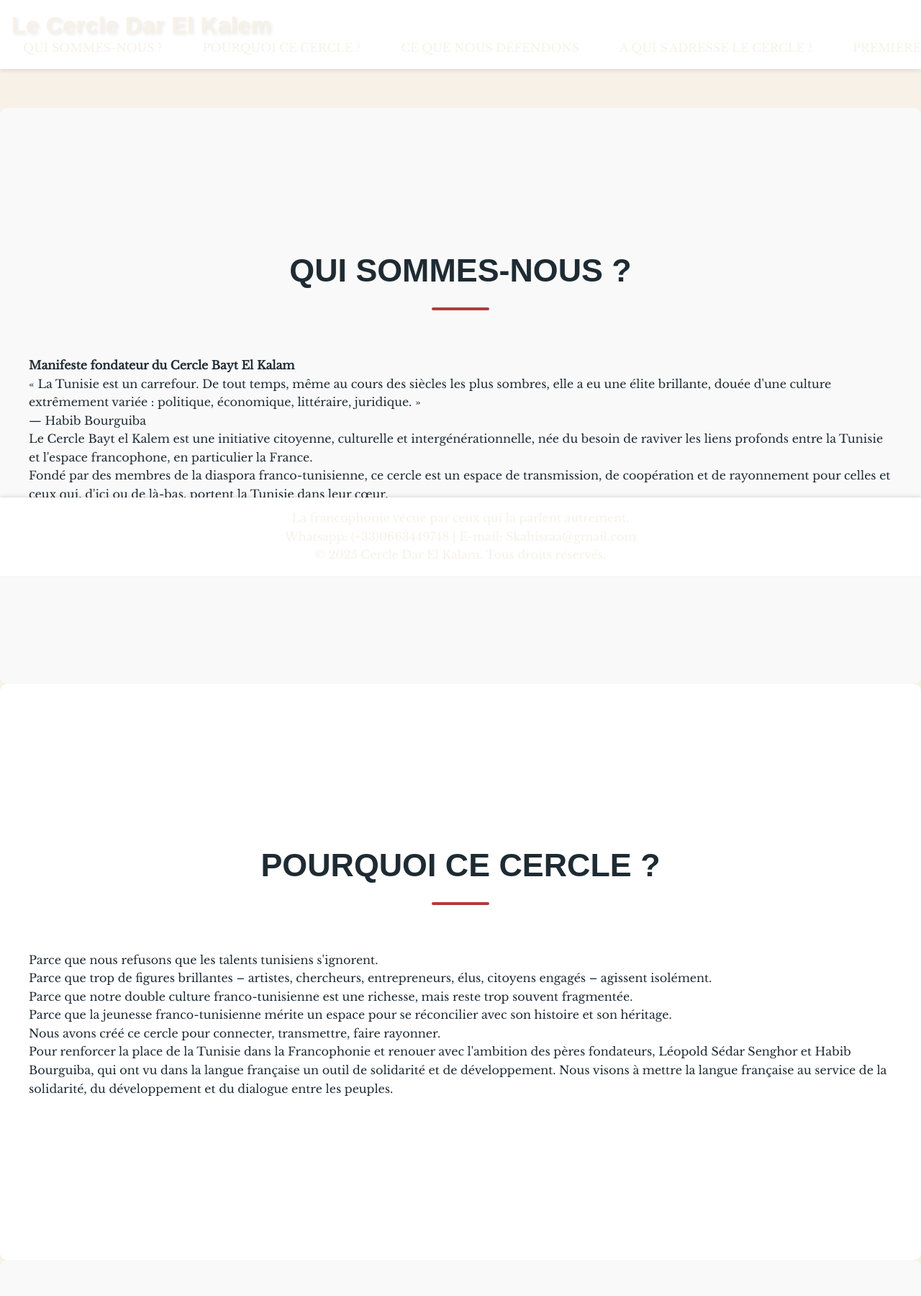
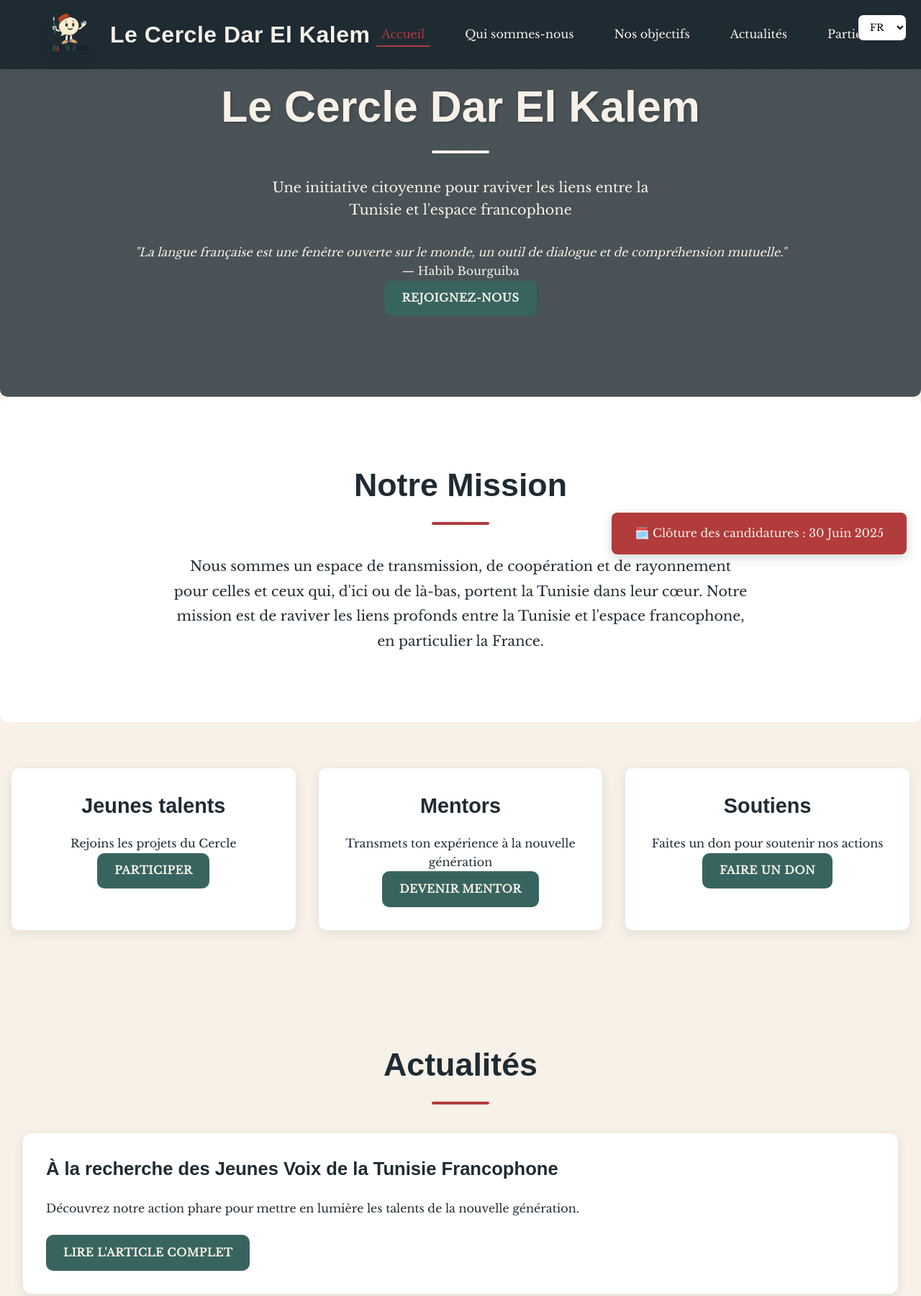
Before and after one commit to IsraaSkh/cercle-dar-el-kalem, a plain HTML site: page index.html in a window 1280 px wide. Shown: the top 1800 px of the page at 72% size. Drawn offline with nearby package versions, Linux system fonts and the light colour scheme.

Commit message:
Update index.html

```diff
--- a/index.html
+++ b/index.html
@@ -3,203 +3,122 @@
 <head>
   <meta charset="UTF-8" />
   <meta name="viewport" content="width=device-width, initial-scale=1.0" />
+  <meta name="description" content="Le Cercle Dar El Kalem - Une initiative culturelle pour connecter la Tunisie au monde francophone" />
   <title>Le Cercle Dar El Kalem</title>
   <link href="https://fonts.googleapis.com/css2?family=Libre+Baskerville&display=swap" rel="stylesheet">
+  <link rel="stylesheet" href="https://cdnjs.cloudflare.com/ajax/libs/font-awesome/6.0.0/css/all.min.css">
   <link rel="stylesheet" href="style.css" />
-  <style>
-    body {
-      margin: 0;
-      padding: 0;
-      overflow-x: hidden;
-    }
-
-    header {
-      position: fixed;
-      top: 0;
-      left: 0;
-      right: 0;
-      background: white;
-      z-index: 100;
-      box-shadow: 0 2px 5px rgba(0,0,0,0.1);
-      padding: 1rem;
-    }
-
-    main {
-      margin-top: 150px;
-      padding: 0;
-    }
-
-    section {
-      min-height: auto;
-      padding: 40px;
-      margin: 0;
-      box-sizing: border-box;
-      position: relative;
-    }
-
-    section:nth-child(odd) {
-      background-color: #f9f9f9;
-    }
-
-    section:nth-child(even) {
-      background-color: white;
-    }
-
-    footer {
-      position: fixed;
-      bottom: 0;
-      left: 0;
-      right: 0;
-      background: white;
-      padding: 1rem;
-      text-align: center;
-      box-shadow: 0 -2px 5px rgba(0,0,0,0.1);
-      z-index: 100;
-    }
-
-    @media (min-width: 768px) {
-      section {
-        min-height: 100vh;
-        display: flex;
-        flex-direction: column;
-        justify-content: center;
-      }
-    }
-
-    @media print {
-      section {
-        page-break-before: always;
-        page-break-after: always;
-        page-break-inside: avoid;
-      }
-      section:first-of-type {
-        page-break-before: avoid;
-      }
-    }
-  </style>
 </head>
 <body>
+  <div class="language-selector">
+    <select onchange="changeLanguage(this.value)">
+      <option value="fr">FR</option>
+      <option value="en">EN</option>
+      <option value="ar">AR</option>
+    </select>
+  </div>
 
   <header>
-    <h1>Le Cercle Dar El Kalem</h1>
-    <nav>
-      <ul>
-        <li><a href="#qui">QUI SOMMES-NOUS ?</a></li>
-        <li><a href="#pourquoi-cercle">POURQUOI CE CERCLE ?</a></li>
-        <li><a href="#defendons">CE QUE NOUS DÉFENDONS</a></li>
-        <li><a href="#adresse">A QUI S'ADRESSE LE CERCLE ?</a></li>
-        <li><a href="#action">PREMIÈRE ACTION OFFICIELLE</a></li>
-        <li><a href="#pourquoi">POURQUOI ?</a></li>
-        <li><a href="#cherchons">CE QUE NOUS CHERCHONS</a></li>
-        <li><a href="#offrons">CE QUE NOUS VOUS OFFRONS</a></li>
-        <li><a href="#participer">COMMENT PARTICIPER ?</a></li>
-        <li><a href="#promesse">NOTRE PROMESSE</a></li>
-      </ul>
-    </nav>
+    <div class="header-content">
+      <div class="logo-container">
+        <img src="kalimoun-logo.png" alt="Logo Kalimoun" class="logo">
+        <h1>Le Cercle Dar El Kalem</h1>
+      </div>
+      <nav>
+        <ul>
+          <li><a href="index.html" class="active">Accueil</a></li>
+          <li><a href="qui-sommes-nous.html">Qui sommes-nous</a></li>
+          <li><a href="objectifs.html">Nos objectifs</a></li>
+          <li><a href="actualites.html">Actualités</a></li>
+          <li><a href="participer.html">Participer</a></li>
+        </ul>
+      </nav>
+    </div>
   </header>
 
   <main>
-    <section id="qui">
-      <h2>QUI SOMMES-NOUS ?</h2>
-      <p><strong>Manifeste fondateur du Cercle Bayt El Kalam</strong><br>
-      « La Tunisie est un carrefour. De tout temps, même au cours des siècles les plus sombres, elle a eu une élite brillante, douée d'une culture extrêmement variée : politique, économique, littéraire, juridique. »<br>
-      — Habib Bourguiba</p>
-      <p>Le Cercle Bayt el Kalem est une initiative citoyenne, culturelle et intergénérationnelle, née du besoin de raviver les liens profonds entre la Tunisie et l'espace francophone, en particulier la France.<br>
-      Fondé par des membres de la diaspora franco-tunisienne, ce cercle est un espace de transmission, de coopération et de rayonnement pour celles et ceux qui, d'ici ou de là-bas, portent la Tunisie dans leur cœur.<br>
-      Nous sommes jeunes et moins jeunes, issus du monde politique, scientifique, culturel, académique ou tout simplement passionnés. Nous partageons une conviction : la culture est une passerelle, et la Tunisie a encore tant à apporter au monde francophone.</p>
+    <section class="hero fadeInUp">
+      <h2>Le Cercle Dar El Kalem</h2>
+      <p>Une initiative citoyenne pour raviver les liens entre la Tunisie et l'espace francophone</p>
+      <blockquote class="hero-quote">
+        <em>"La langue française est une fenêtre ouverte sur le monde, un outil de dialogue et de compréhension mutuelle."</em><br>
+        — Habib Bourguiba
+      </blockquote>
+      <a href="participer.html" class="cta-button">Rejoignez-nous</a>
     </section>
 
-    <section id="pourquoi-cercle">
-      <h2>POURQUOI CE CERCLE ?</h2>
-      <p>Parce que nous refusons que les talents tunisiens s'ignorent.<br>
-      Parce que trop de figures brillantes – artistes, chercheurs, entrepreneurs, élus, citoyens engagés – agissent isolément.<br>
-      Parce que notre double culture franco-tunisienne est une richesse, mais reste trop souvent fragmentée.<br>
-      Parce que la jeunesse franco-tunisienne mérite un espace pour se réconcilier avec son histoire et son héritage.</p>
-      <p>Nous avons créé ce cercle pour connecter, transmettre, faire rayonner.<br>
-      Pour renforcer la place de la Tunisie dans la Francophonie et renouer avec l'ambition des pères fondateurs, Léopold Sédar Senghor et Habib Bourguiba, qui ont vu dans la langue française un outil de solidarité et de développement. Nous visons à mettre la langue française au service de la solidarité, du développement et du dialogue entre les peuples.</p>
+    <section class="mission fadeInUp">
+      <h2>Notre Mission</h2>
+      <p>
+        Nous sommes un espace de transmission, de coopération et de rayonnement pour celles et ceux qui, d'ici ou de là-bas, portent la Tunisie dans leur cœur. Notre mission est de raviver les liens profonds entre la Tunisie et l'espace francophone, en particulier la France.
+      </p>
     </section>
 
-    <section id="defendons">
-      <h2>CE QUE NOUS DÉFENDONS</h2>
-      <ul>
-        <li>Une Tunisie francophone, fière et souveraine, pleinement actrice de la coopération multilatérale.</li>
-        <li>Une diaspora engagée et structurée, qui joue un rôle moteur dans les échanges culturels, intellectuels et économiques.</li>
-        <li>Un dialogue intergénérationnel, entre mémoire et avenir, entre héritage et innovation.</li>
-        <li>Une francophonie plurielle et inclusive, où la jeunesse a toute sa place.</li>
-        <li>La panthéonisation de Gisèle Halimi, comme symbole de cette mémoire partagée et de notre combat pour la justice et l'égalité.</li>
-      </ul>
+    <section class="join-section fadeInUp">
+      <div class="join-card">
+        <h3>Jeunes talents</h3>
+        <p>Rejoins les projets du Cercle</p>
+        <a href="participer.html" class="cta-button">Participer</a>
+      </div>
+      <div class="join-card">
+        <h3>Mentors</h3>
+        <p>Transmets ton expérience à la nouvelle génération</p>
+        <a href="participer.html#mentorat" class="cta-button">Devenir mentor</a>
+      </div>
+      <div class="join-card">
+        <h3>Soutiens</h3>
+        <p>Faites un don pour soutenir nos actions</p>
+        <a href="participer.html#don" class="cta-button">Faire un don</a>
+      </div>
     </section>
 
-    <section id="adresse">
-      <h2>À QUI S'ADRESSE LE CERCLE ?</h2>
-      <p>À tous ceux qui aiment la Tunisie, qu'ils soient tunisiens, français, ou d'ailleurs.<br>
-      À ceux qui veulent renouer avec leur culture, partager une passion ou tisser des ponts entre les mondes.<br>
-      Aux acteurs publics, aux artistes, aux enseignants, aux étudiants, aux chercheurs, aux rêveurs, aux bâtisseurs.<br>
-      À tous ceux qui pensent que nos deux rives ont encore beaucoup à s'apporter.</p>
-    </section>
-
-    <section id="action">
-      <h2>PREMIÈRE ACTION OFFICIELLE DU CERCLE HABIB BOURGUIBA</h2>
-      <p><strong>À la recherche des Jeunes Voix de la Tunisie Francophone</strong><br>
-      "Nous sommes cette génération qui cherche à ne pas perdre ses racines, ni à renier ses ailes."</p>
-      <p>Entre la France et la Tunisie, une génération entière évolue dans un entre-deux culturel et linguistique, riche mais souvent peu reconnu. Certains jeunes grandissent en France avec un lien distendu à la langue arabe, tandis que d'autres en Tunisie s'expriment couramment en français sans nécessairement se sentir connectés aux débats qui animent les sociétés francophones...</p>
-    </section>
-
-    <section id="pourquoi">
-      <h2>POURQUOI ?</h2>
-      <p>Parce qu'au dernier Sommet de la Francophonie à Djerba, nous avons cherché nos représentants et ne les avons pas trouvés.<br>
-      Parce que dans les institutions, dans les médias, dans les grandes conférences, la jeunesse tunisienne francophone est absente.<br>
-      Et pourtant… nous sommes là. Nous lisons, nous créons, nous débattons, nous rêvons. Il fallait juste un espace pour nous rassembler. Le voilà.</p>
-    </section>
-
-    <section id="cherchons">
-      <h2>CE QUE NOUS CHERCHONS</h2>
-      <p>Des jeunes entre 18 et 30 ans, en France, en Tunisie ou ailleurs, qui :</p>
-      <ul>
-        <li>aiment la Tunisie, même de loin,</li>
-        <li>croient à la puissance de la langue française comme pont, pas comme barrière,</li>
-        <li>veulent représenter leur génération, défendre des idées, faire entendre des voix,</li>
-        <li>sont artistes, étudiants, militants, lecteurs, voyageurs, curieux ou simplement inspirés par un lien entre les deux rives.</li>
-      </ul>
-    </section>
-
-    <section id="offrons">
-      <h2>CE QUE NOUS VOUS OFFRONS</h2>
-      <ul>
-        <li>Un titre symbolique mais fort : Jeune Ambassadeur Francophone Tunisien</li>
-        <li>Une lettre officielle de nomination signée par le Cercle</li>
-        <li>Une mise en lumière de votre portrait, vos idées ou votre parcours</li>
-        <li>L'accès à un réseau naissant de jeunes leaders</li>
-        <li>Des rencontres, des échanges, peut-être une future rencontre à Paris ou à Tunis</li>
-        <li>Une place pour représenter la Tunisie dans des événements internationaux francophones</li>
-        <li>Et surtout : une famille, une voix, un espace pour ne pas choisir entre deux identités.</li>
-      </ul>
-    </section>
-
-    <section id="participer">
-      <h2>COMMENT PARTICIPER ?</h2>
-      <p>Très bientôt, un formulaire sera mis en ligne avec quelques questions :</p>
-      <ul>
-        <li>Qui êtes-vous ?</li>
-        <li>Pourquoi voulez-vous faire partie de cette aventure ?</li>
-        <li>Qu'est-ce que la Tunisie francophone représente pour vous ?</li>
-      </ul>
-    </section>
-
-    <section id="promesse">
-      <h2>NOTRE PROMESSE</h2>
-      <p>Nous ne cherchons pas "les meilleurs CV".<br>
-      Nous cherchons des voix vraies, des regards engagés, des passions sincères.<br>
-      Le Cercle Habib Bourguiba commence petit, mais avec une conviction immense :<br>
-      Nous sommes bien plus nombreux que ce que l'on croit. Il est temps de nous retrouver.</p>
+    <section class="actualites-preview fadeInUp">
+      <h2>Actualités</h2>
+      <div class="actualites-grid">
+        <div class="actualite-card">
+          <h3>À la recherche des Jeunes Voix de la Tunisie Francophone</h3>
+          <p>Découvrez notre action phare pour mettre en lumière les talents de la nouvelle génération.</p>
+          <a href="actualites.html" class="cta-button">Lire l'article complet</a>
+        </div>
+      </div>
     </section>
   </main>
 
+  <div class="closure-notice">
+    🗓️ Clôture des candidatures : 30 Juin 2025
+  </div>
+
   <footer>
-    <p>La francophonie vécue par ceux qui la parlent autrement.<br>
-    Whatsapp: (+33)0663449748 | E-mail: Skahisraa@gmail.com<br>
-    &copy; 2025 Cercle Dar El Kalam. Tous droits réservés.</p>
+    <div class="social-links">
+      <a href="#" target="_blank"><i class="fab fa-instagram"></i></a>
+      <a href="#" target="_blank"><i class="fab fa-linkedin"></i></a>
+      <a href="mailto:Skahisraa@gmail.com"><i class="fas fa-envelope"></i></a>
+    </div>
+    <form class="newsletter-form">
+      <input type="email" placeholder="Votre e-mail" class="newsletter-input" required>
+      <button type="submit" class="cta-button">S'inscrire</button>
+    </form>
+    <p>Envie de nous soutenir ? Contactez-nous ou devenez mentor</p>
+    <p>Whatsapp: (+33)0663449748 | E-mail: Skahisraa@gmail.com</p>
+    <p>Tous Droits Réservés – Cercle Dar El Kalam</p>
   </footer>
 
+  <script>
+    const observer = new IntersectionObserver((entries) => {
+      entries.forEach(entry => {
+        if (entry.isIntersecting) {
+          entry.target.classList.add('visible');
+        }
+      });
+    }, { threshold: 0.1 });
+
+    document.querySelectorAll('.fadeInUp').forEach((el) => observer.observe(el));
+
+    // Changement de langue
+    function changeLanguage(lang) {
+      // À implémenter plus tard
+      console.log('Changement de langue vers:', lang);
+    }
+  </script>
 </body>
 </html>
```
